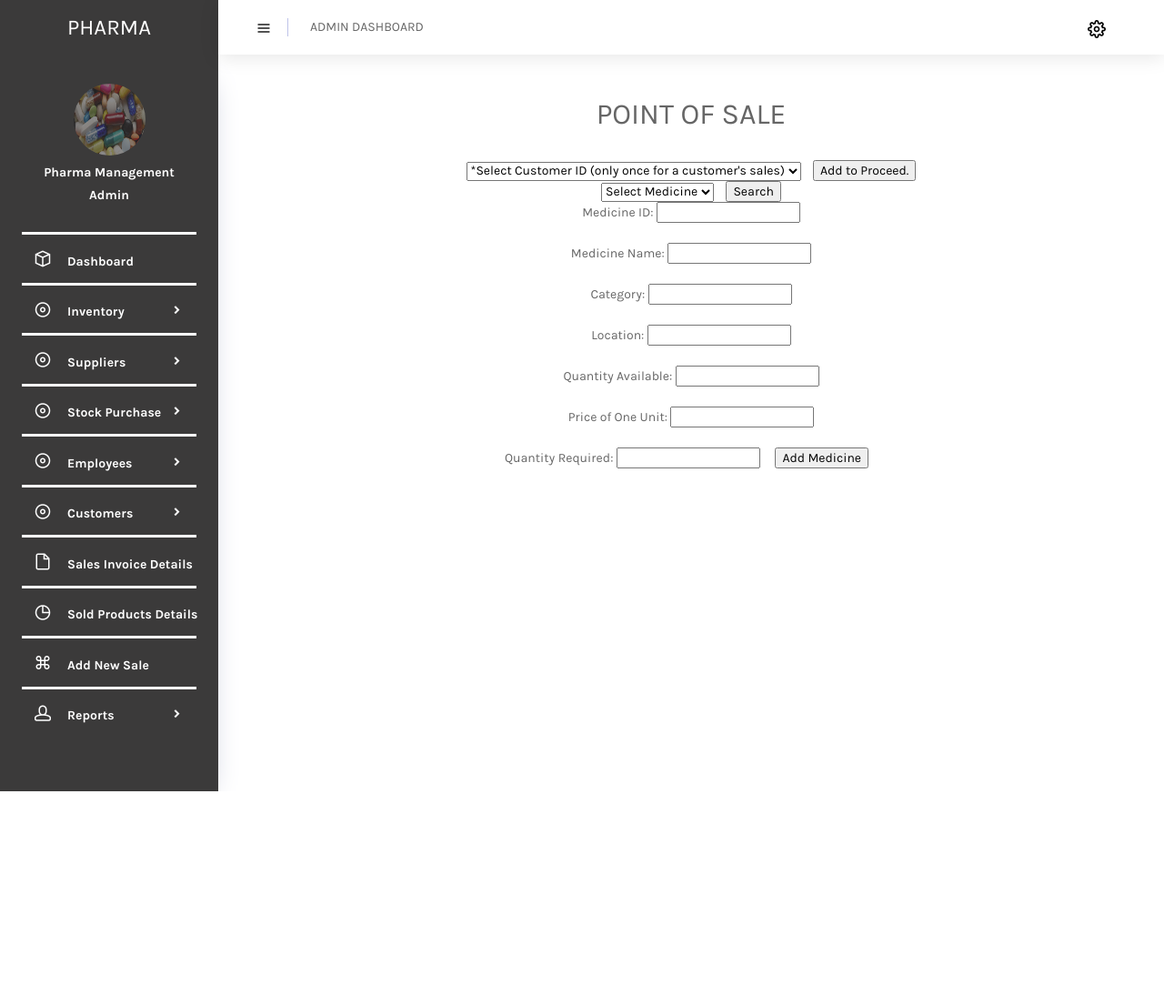
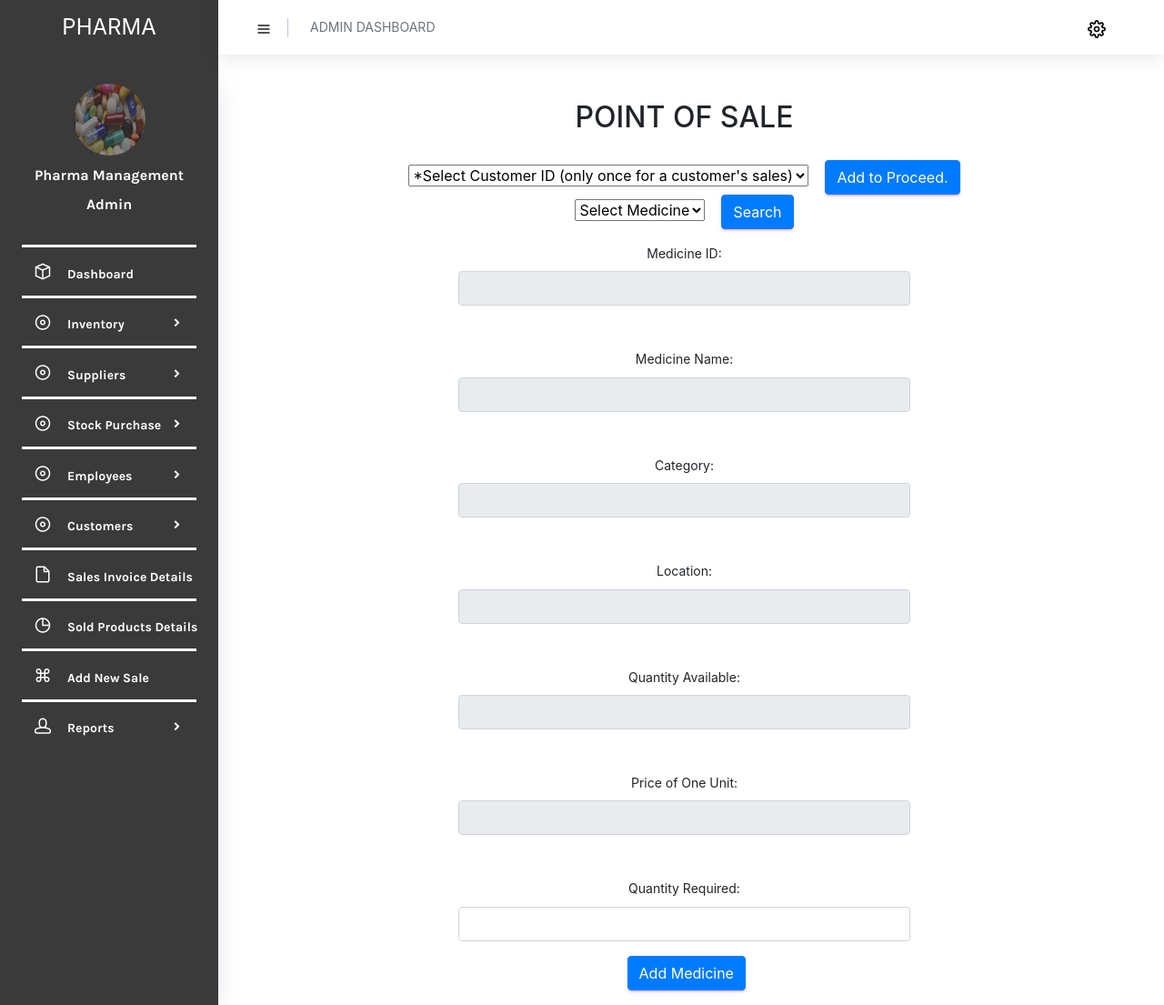
Before and after one commit to Vyshnavc7/pharma-management, a PHP site: page /pos1.php in a window 1280 px wide. Shown: the whole page at 91% size. Before the commit the page ends 870 px from the top, so only its background shows below. Run offline with PHP 8.4, Linux system fonts and the light colour scheme; the visitor is signed in with stand-in values (Sample User, id 1); data that the repository does not hold is empty; some libraries are stand-ins or nearby versions.

Commit message:
arrangement done little bit

```diff
--- a/admin/template/pos1.php
+++ b/admin/template/pos1.php
@@ -21,7 +21,7 @@
 	<link rel="stylesheet" href="css/style.css">
 	<!-- endinject -->
 	<link rel="shortcut icon" href="images/favicon.png" />
-
+	<link rel="stylesheet" href="https://cdn.jsdelivr.net/npm/bootstrap@4.0.0/dist/css/bootstrap.min.css" integrity="sha384-Gn5384xqQ1aoWXA+058RXPxPg6fy4IWvTNh0E263XmFcJlSAwiGgFAW/dAiS6JXm" crossorigin="anonymous">
 
 	<title>
 		New Sales
@@ -73,7 +73,7 @@
 		<!-- partial -->
 		<div class="container-fluid page-body-wrapper">
 			<!-- partial:partials/_sidebar.html -->
-			<nav style="background-color: #3b3a3a;" class="sidebar sidebar-offcanvas" id="sidebar">
+			<nav style="background-color: #3b3a3a;margin-left: -15px;" class="sidebar sidebar-offcanvas" id="sidebar">
 				<div class="user-profile">
 					<div class="user-image">
 						<img src="images/faces/pharm1.png">
@@ -224,7 +224,7 @@
 
 							</select>
 							&nbsp;&nbsp;
-							<input type="submit" name="custadd" value="Add to Proceed.">
+							<input class="btn btn-primary" type="submit" name="custadd" value="Add to Proceed.">
 						</center>
 					</form>
 
@@ -254,7 +254,7 @@
 					?>
 				</div>
 
-				<div class="form2">
+				<div class="form-group">
 					<center>
 						<form method="post">
 							<select id="med" name="med">
@@ -275,7 +275,7 @@
 
 							</select>
 							&nbsp;&nbsp;
-							<input type="submit" name="search" value="Search">
+							<input class="btn btn-primary" type="submit" name="search" value="Search">
 						</form>
 					</center>
 				</div>
@@ -292,38 +292,38 @@
 
 				<div class="form3">
 					<center>
-					<form method="post">
+					<form class="form-group" method="post">
 						<div class="column">
 
 							<label for="medid">Medicine ID:</label>
-							<input type="number" name="medid" value="<?php echo $row4[0]; ?>" readonly><br><br>
+							<input style="width: 50%;" class="form-control" type="number" name="medid" value="<?php echo $row4[0]; ?>" readonly><br><br>
 
 							<label for="mdname">Medicine Name:</label>
-							<input type="text" name="mdname" value="<?php echo $row4[1]; ?>" readonly><br><br>
+							<input class="form-control" style="width: 50%;" style="width: 50%;" type="text" name="mdname" value="<?php echo $row4[1]; ?>" readonly><br><br>
 
 						</div>
 						<div class="column">
 
 							<label for="mcat">Category:</label>
-							<input type="text" name="mcat" value="<?php echo $row4[3]; ?>" readonly><br><br>
+							<input style="width: 50%;" class="form-control" type="text" name="mcat" value="<?php echo $row4[3]; ?>" readonly><br><br>
 
 							<label for="mloc">Location:</label>
-							<input type="text" name="mloc" value="<?php echo $row4[5]; ?>" readonly><br><br>
+							<input class="form-control" style="width: 50%;" type="text" name="mloc" value="<?php echo $row4[5]; ?>" readonly><br><br>
 
 						</div>
 						<div class="column">
 
 							<label for="mqty">Quantity Available:</label>
-							<input type="number" name="mqty" value="<?php echo $row4[2]; ?>" readonly><br><br>
+							<input style="width: 50%;" class="form-control" type="number" name="mqty" value="<?php echo $row4[2]; ?>" readonly><br><br>
 
 							<label for="mprice">Price of One Unit:</label>
-							<input type="number" name="mprice" value="<?php echo $row4[4]; ?>" readonly><br><br>
+							<input style="width: 50%;" class="form-control" type="number" name="mprice" value="<?php echo $row4[4]; ?>" readonly><br><br>
 
 						</div>
 						<label for="mcqty">Quantity Required:</label>
-						<input type="number" name="mcqty">
+						<input style="width: 50%;" class="form-control" type="number" name="mcqty">
 						&nbsp;&nbsp;&nbsp;
-						<input type="submit" name="add" value="Add Medicine">&nbsp;&nbsp;&nbsp;
+						<input class="btn btn-primary mt-3" type="submit" name="add" value="Add Medicine">&nbsp;&nbsp;&nbsp;
 
 						<?php
 
@@ -373,6 +373,12 @@
 	<div class="one row" style="margin-right:160px;">
 
 	</div>
+
+
+
+	<script src="https://code.jquery.com/jquery-3.2.1.slim.min.js" integrity="sha384-KJ3o2DKtIkvYIK3UENzmM7KCkRr/rE9/Qpg6aAZGJwFDMVNA/GpGFF93hXpG5KkN" crossorigin="anonymous"></script>
+	<script src="https://cdn.jsdelivr.net/npm/popper.js@1.12.9/dist/umd/popper.min.js" integrity="sha384-ApNbgh9B+Y1QKtv3Rn7W3mgPxhU9K/ScQsAP7hUibX39j7fakFPskvXusvfa0b4Q" crossorigin="anonymous"></script>
+	<script src="https://cdn.jsdelivr.net/npm/bootstrap@4.0.0/dist/js/bootstrap.min.js" integrity="sha384-JZR6Spejh4U02d8jOt6vLEHfe/JQGiRRSQQxSfFWpi1MquVdAyjUar5+76PVCmYl" crossorigin="anonymous"></script>
 </body>
 
 <script>
```
